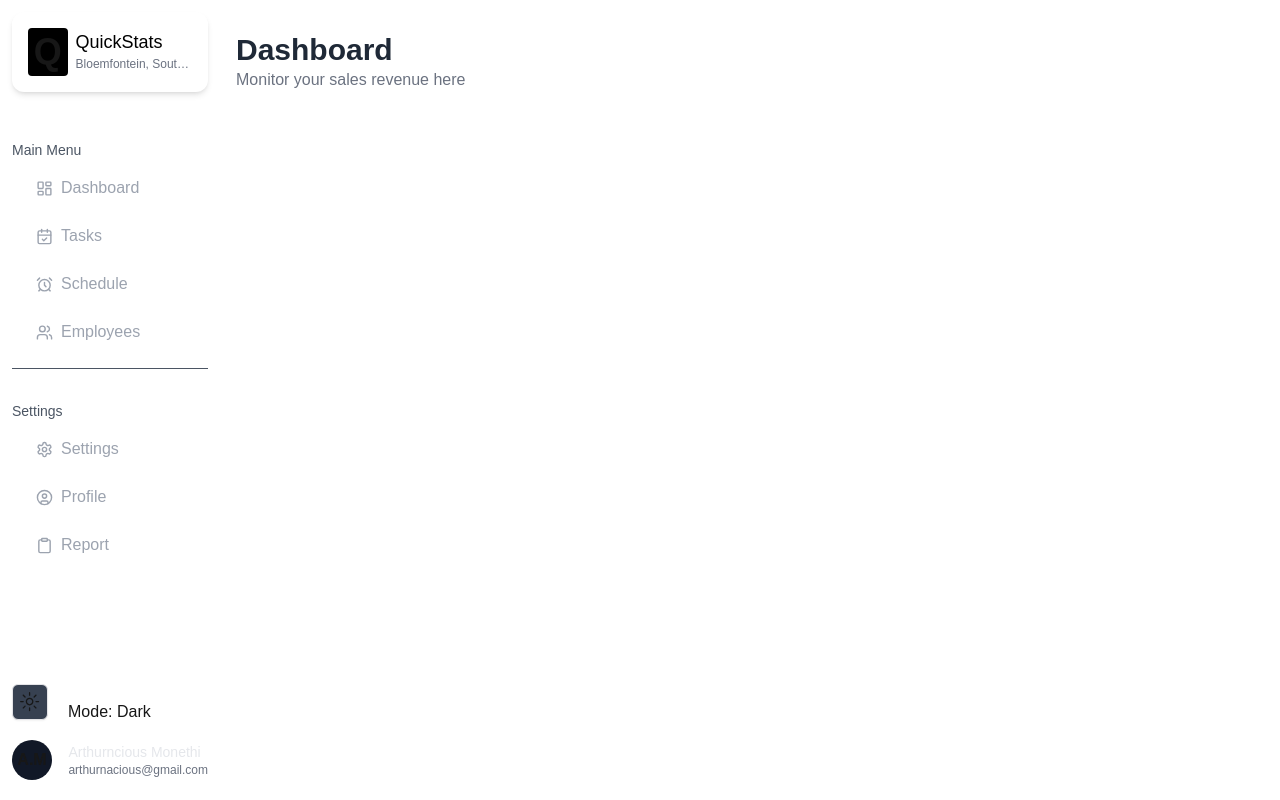
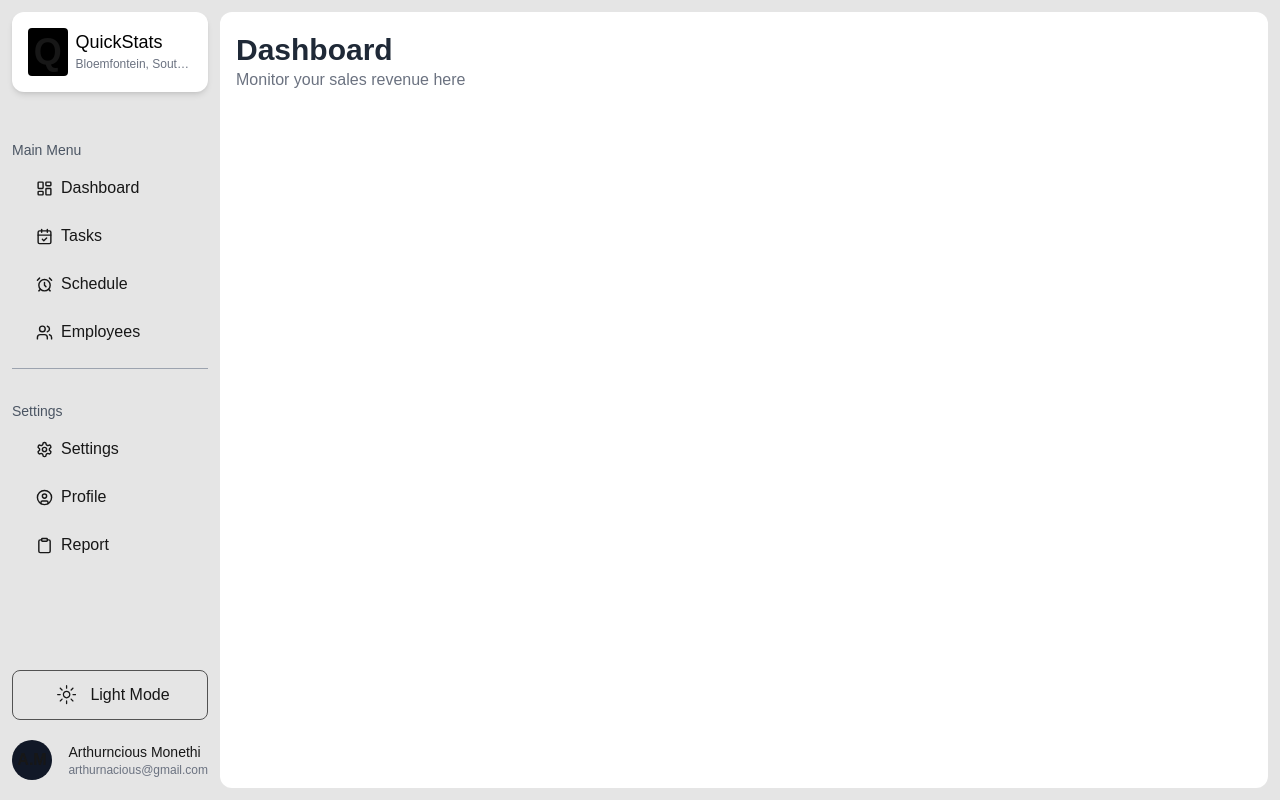
Before and after one commit to arthurnacious/task-trackr, a Next.js app: page /dashboard in a window 1280 px wide. Built offline with nearby package versions, Linux system fonts and the light colour scheme.

Commit message:
theme bg and text color

```diff
--- a/src/app/(app)/dashboard/layout.tsx
+++ b/src/app/(app)/dashboard/layout.tsx
@@ -29,7 +29,7 @@ const navItems = [
 
 const AppLayout: FC<Props> = ({ children }) => {
   return (
-    <div className="flex h-screen w-screen dark:bg-neutral-950 md:p-3">
+    <div className="flex h-screen w-screen dark:bg-neutral-950 bg-neutral-200 md:p-3">
       <div className="w-52 pr-3 h-full flex flex-col justify-between ">
         <div className="">
           <div className="flex h-20 rounded-xl bg-white p-4 shadow-md">
@@ -53,7 +53,7 @@ const AppLayout: FC<Props> = ({ children }) => {
                       <li key={item.name}>
                         <Link
                           href={item.href}
-                          className="flex items-center px-4 py-2 mr-2 text-gray-400 hover:bg-gray-100 hover:text-gray-900 rounded duration-200"
+                          className="flex items-center px-4 py-2 mr-2 text-neutral-900 dark:text-gray-400 dark:hover:bg-gray-100 hover:bg-gray-500 hover:text-gray-100 dark:hover:text-gray-900 rounded duration-200"
                         >
                           <Icon
                             iconName={item.icon}
@@ -67,7 +67,7 @@ const AppLayout: FC<Props> = ({ children }) => {
                   </ul>
                 </div>
                 {navItems.length - 1 !== index && (
-                  <div className="h-[1px] bg-gray-600" />
+                  <div className="h-[1px] dark:bg-gray-600 bg-gray-400" />
                 )}
               </Fragment>
             ))}
@@ -80,7 +80,9 @@ const AppLayout: FC<Props> = ({ children }) => {
               A.M
             </div>
             <div className="text-nowrap">
-              <div className="text-sm text-gray-200">Arthurncious Monethi</div>
+              <div className="text-sm dark:text-gray-200 text-neutral-900">
+                Arthurncious Monethi
+              </div>
               <div className="text-xs text-gray-500">
                 arthurnacious@gmail.com
               </div>
--- a/src/app/globals.css
+++ b/src/app/globals.css
@@ -86,7 +86,4 @@ body {
   * {
     @apply border-border;
   }
-  body {
-    @apply bg-background text-foreground;
-  }
 }
--- a/src/components/theme-switcher.tsx
+++ b/src/components/theme-switcher.tsx
@@ -14,20 +14,18 @@ const ThemeSwitcher = () => {
   };
 
   return (
-    <div className="flex gap-5 items-center">
-      <Button
-        variant="outline"
-        className="dark:bg-neutral-950 bg-gray-700 mb-5"
-        size="icon"
-        onClick={() => doTheChange()}
-      >
-        <SunIcon className="h-[1.2rem] w-[1.2rem] rotate-0 scale-100 transition-all dark:-rotate-90 dark:scale-0" />
+    <div
+      className="flex items-center justify-center border border-neutral-600 rounded-lg p-2 dark:border-neutral-400 mb-5 cursor-pointer"
+      onClick={() => doTheChange()}
+    >
+      <div className="flex items-center justify-center size-8 ">
+        <SunIcon className="h-[1.2rem] w-[1.2rem] rotate-0 scale-100 transition-all dark:-rotate-90 dark:scale-0 text-neutral-900" />
         <MoonIcon className="absolute h-[1.2rem] w-[1.2rem] rotate-90 scale-0 transition-all dark:rotate-0 dark:scale-100" />
         <span className="sr-only">Toggle theme</span>
-      </Button>
-      <div>
-        Mode: <span className="dark:hidden">Dark</span>
-        <span className="hidden dark:inline">Light</span>
+      </div>
+      <div className="ml-2 text-neutral-900 dark:text-gray-400">
+        <span className="dark:hidden">Light</span>
+        <span className="hidden dark:inline">Dark</span> Mode
       </div>
     </div>
   );
--- /dev/null
+++ b/src/components/ui/card.tsx
@@ -0,0 +1,76 @@
+import * as React from "react"
+
+import { cn } from "@/lib/utils"
+
+const Card = React.forwardRef<
+  HTMLDivElement,
+  React.HTMLAttributes<HTMLDivElement>
+>(({ className, ...props }, ref) => (
+  <div
+    ref={ref}
+    className={cn(
+      "rounded-xl border bg-card text-card-foreground shadow",
+      className
+    )}
+    {...props}
+  />
+))
+Card.displayName = "Card"
+
+const CardHeader = React.forwardRef<
+  HTMLDivElement,
+  React.HTMLAttributes<HTMLDivElement>
+>(({ className, ...props }, ref) => (
+  <div
+    ref={ref}
+    className={cn("flex flex-col space-y-1.5 p-6", className)}
+    {...props}
+  />
+))
+CardHeader.displayName = "CardHeader"
+
+const CardTitle = React.forwardRef<
+  HTMLParagraphElement,
+  React.HTMLAttributes<HTMLHeadingElement>
+>(({ className, ...props }, ref) => (
+  <h3
+    ref={ref}
+    className={cn("font-semibold leading-none tracking-tight", className)}
+    {...props}
+  />
+))
+CardTitle.displayName = "CardTitle"
+
+const CardDescription = React.forwardRef<
+  HTMLParagraphElement,
+  React.HTMLAttributes<HTMLParagraphElement>
+>(({ className, ...props }, ref) => (
+  <p
+    ref={ref}
+    className={cn("text-sm text-muted-foreground", className)}
+    {...props}
+  />
+))
+CardDescription.displayName = "CardDescription"
+
+const CardContent = React.forwardRef<
+  HTMLDivElement,
+  React.HTMLAttributes<HTMLDivElement>
+>(({ className, ...props }, ref) => (
+  <div ref={ref} className={cn("p-6 pt-0", className)} {...props} />
+))
+CardContent.displayName = "CardContent"
+
+const CardFooter = React.forwardRef<
+  HTMLDivElement,
+  React.HTMLAttributes<HTMLDivElement>
+>(({ className, ...props }, ref) => (
+  <div
+    ref={ref}
+    className={cn("flex items-center p-6 pt-0", className)}
+    {...props}
+  />
+))
+CardFooter.displayName = "CardFooter"
+
+export { Card, CardHeader, CardFooter, CardTitle, CardDescription, CardContent }
```
